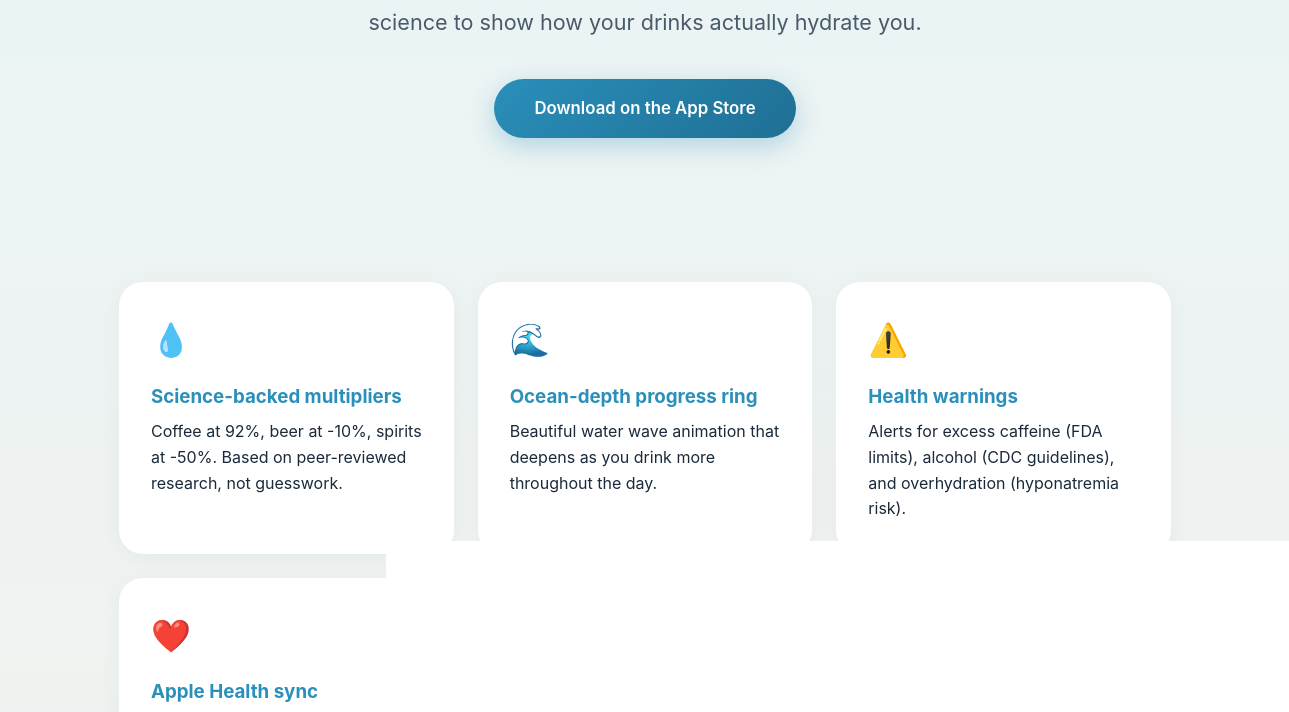
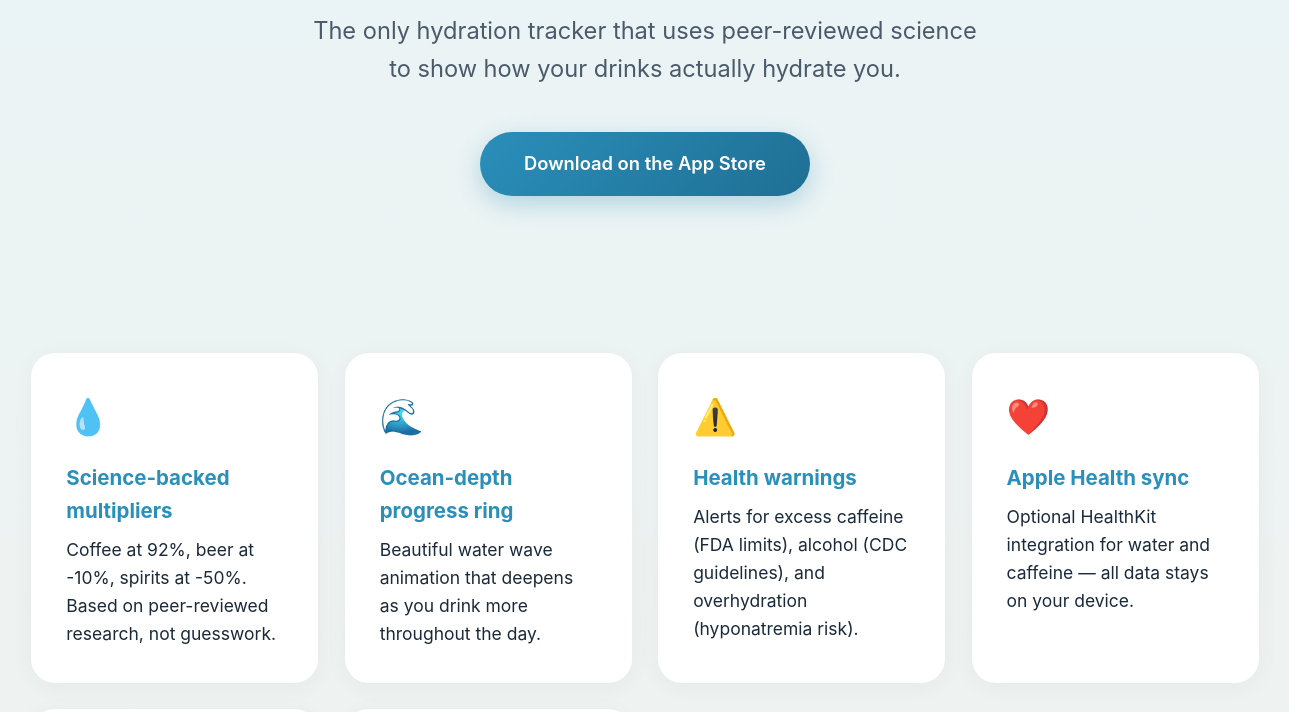
Before and after one commit to snrgwa-bot/VESSEL, a plain HTML site: page index.html in a window 1536 px wide. Shown: the part 476-1188 px from the top of the page, without its empty margins (123-1412 px from the left). Drawn offline with Linux system fonts and the light colour scheme.

Commit message:
Scale the site up on large displays
The shell was pinned at 1100px, so on a 2560px monitor the page read as a
narrow column adrift in empty space. Widen the shell and scale the root font
size at 1500px and 2000px; prose keeps its own measure.

Co-Authored-By: Claude Opus 5 <noreply@anthropic.com>
Claude-Session: https://claude.ai/code/session_012ytgysG5i526L2P7FmiNRZ

```diff
--- a/index.html
+++ b/index.html
@@ -86,6 +86,22 @@ footer {
   margin-top: 4rem;
 }
 footer a { color: #2A8FBA; margin: 0 0.75rem; text-decoration: none; }
+
+/* Large displays: the shell was pinned at 1100px, which on a 2560px monitor
+   reads as a narrow column adrift in empty space. Widen the shell AND scale the
+   root font size, so type, spacing and imagery all grow together — widening
+   alone just stretches the gaps. The tagline keeps its own measure, so line
+   length stays readable however wide the window gets. */
+@media (min-width: 1500px) {
+  :root { font-size: 17.5px; }
+  .container { max-width: 1280px; }
+  .hero p.tagline { max-width: 680px; }
+}
+@media (min-width: 2000px) {
+  :root { font-size: 19px; }
+  .container { max-width: 1500px; }
+  .hero p.tagline { max-width: 720px; }
+}
 </style>
 </head>
 <body>
```
Also changed, not shown: privacy.html (+5 -0 lines), support.html (+5 -0 lines).
